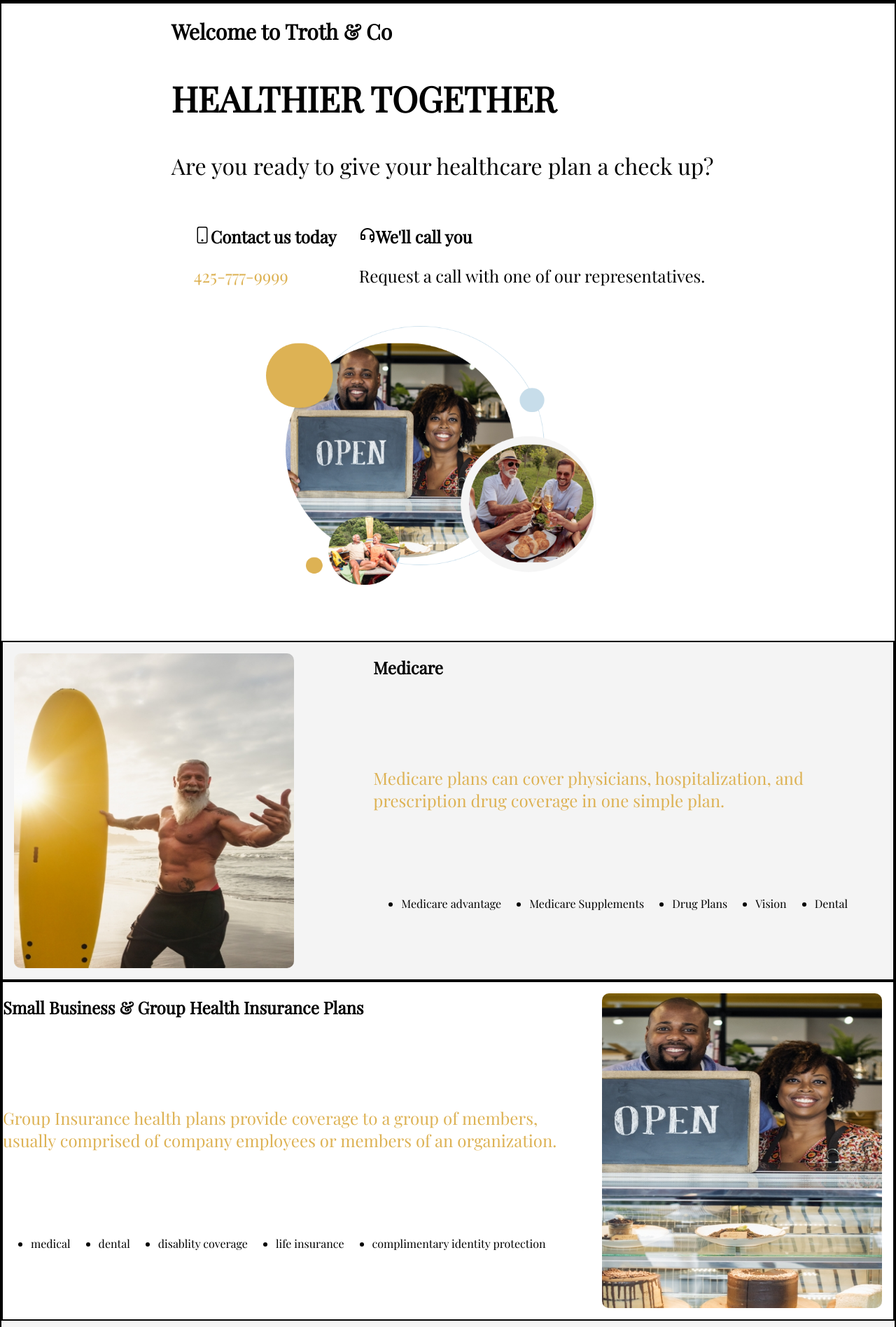
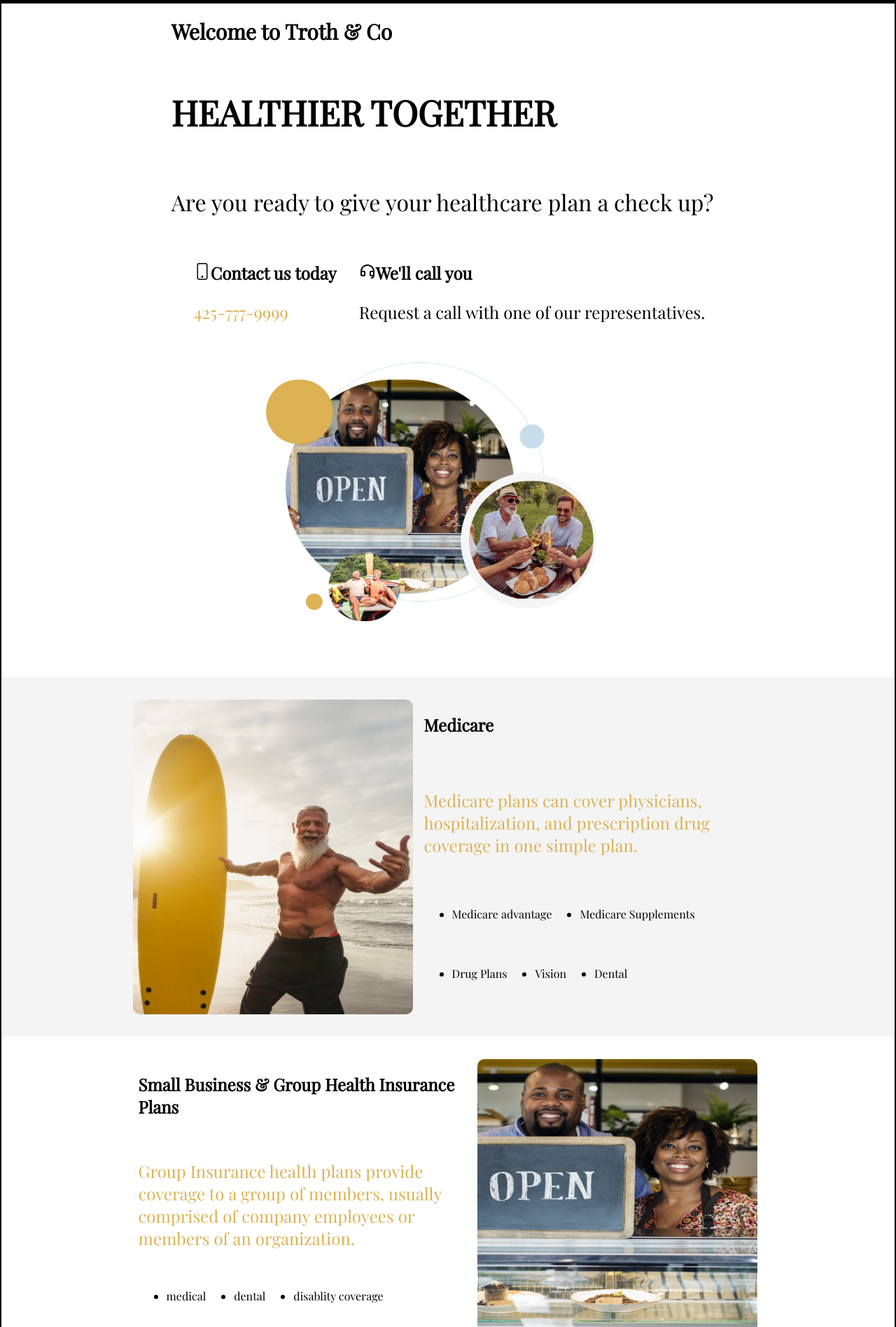
Before and after one commit to Amaretess/troth-website, a React (Create React App) app: page / in a window 1280 px wide. Shown: the part 123-2020 px from the top of the page at 70% size. Built offline with nearby package versions, Linux system fonts and the light colour scheme.

Commit message:
finally fixed home

```diff
--- a/src/components/common/Section.jsx
+++ b/src/components/common/Section.jsx
@@ -1,17 +1,14 @@
 import React from 'react'
 import { styled } from 'styled-components'
 
-const Section = ({ title, description, image, data, image2, isOpen, isOpen2, isGray }) => {
+const Section = ({ title, description, image, data, isOpen, isOpen2, isGray }) => {
 
     const Container = styled.section`
     display: flex;
-    border: 2px solid black;
-    @media (max-width: 900px) {
-        flex-wrap: wrap;
-    }
-    @media (min-width: 900px) {
-
-    }
+    flex-direction: row;
+    padding: 2rem;
+    flex-wrap: wrap;
+    justify-content: center;
     ${isGray && {
             backgroundColor: "#f4f4f4",
         }}
@@ -40,9 +37,9 @@
 
 
             {isOpen2 && (
-                <ImageContainer>
-                    <Image src={image2} />
-                </ImageContainer>
+                <ImageContainer2>
+                    <Image src={image} />
+                </ImageContainer2>
             )}
         </Container>
     )
@@ -54,14 +51,20 @@
 const TextContainer = styled.div`
         flex-wrap: wrap;
         display: flex;
-        @media (min-width: 900px) {
-        }
+        max-width: 40%;
+
 `
 const ImageContainer = styled.div`
     display: flex;
     flex-wrap: wrap;
-    width: 100%;
-    margin: 1rem;
+    margin-right: 1rem;
+    @media (max-width: 900px) {
+        justify-content: center;
+    }
+`
+const ImageContainer2 = styled.div`
+    display: flex;
+    flex-wrap: wrap;
     @media (max-width: 900px) {
         justify-content: center;
     }
@@ -70,10 +73,14 @@
 const Image = styled.img`
     width: 400px;
     height: 450px;
+    border-radius: 10px;
     @media (max-width: 900px) {
         width: 375px;
     }
-    border-radius: 10px;
+    @media (max-width: 500px) {
+        width: 300px;
+        height: 350px;
+    }
 `
 
 const Title = styled.h1`
--- a/src/components/home/Banner.jsx
+++ b/src/components/home/Banner.jsx
@@ -22,7 +22,6 @@
     flex-direction: column;
     justify-content: center;
     align-content: center;
-    height: 30vh;
     align-items: center;
     background-color: #f5f5f5;
     line-height: 15px;
--- a/src/pages/HomePage.jsx
+++ b/src/pages/HomePage.jsx
@@ -31,7 +31,7 @@
                     <li className="section-item">Dental</li>
                 </ul>
             </Section>
-            <Section isOpen2="true" data={data2} className="section-2" title='Small Business & Group Health Insurance Plans' description='Group Insurance health plans provide coverage to a group of members, usually comprised of company employees or members of an organization.' image2={image2} alt="couple business"   >
+            <Section isOpen2="true" data={data2} className="section-2" title='Small Business & Group Health Insurance Plans' description='Group Insurance health plans provide coverage to a group of members, usually comprised of company employees or members of an organization.' image={image2} alt="couple business"   >
 
             </Section>
             <Banner />
--- a/src/styles/home/HomeBanner.jsx
+++ b/src/styles/home/HomeBanner.jsx
@@ -46,7 +46,9 @@
 
 `
 const Header = styled.div`
-
+    display: flex;
+    flex-direction: column;
+    flex-wrap: wrap;
 `
 const MoreInfo = styled.div`
     display: flex;
@@ -75,13 +77,22 @@
 
 const Title = styled.h1`
     font-size: 30px;
+    @media (max-width: 500px) {
+        font-size: 20px
+    }
 `
 
 const Slogan = styled.h2`
     font-size: 50px;
+    @media (max-width: 500px) {
+        font-size: 40px
+    }
 
 `
 
 const Description = styled.p`
     font-size: 32px;
+    @media (max-width: 500px) {
+        font-size: 22px
+    }
 `
```
